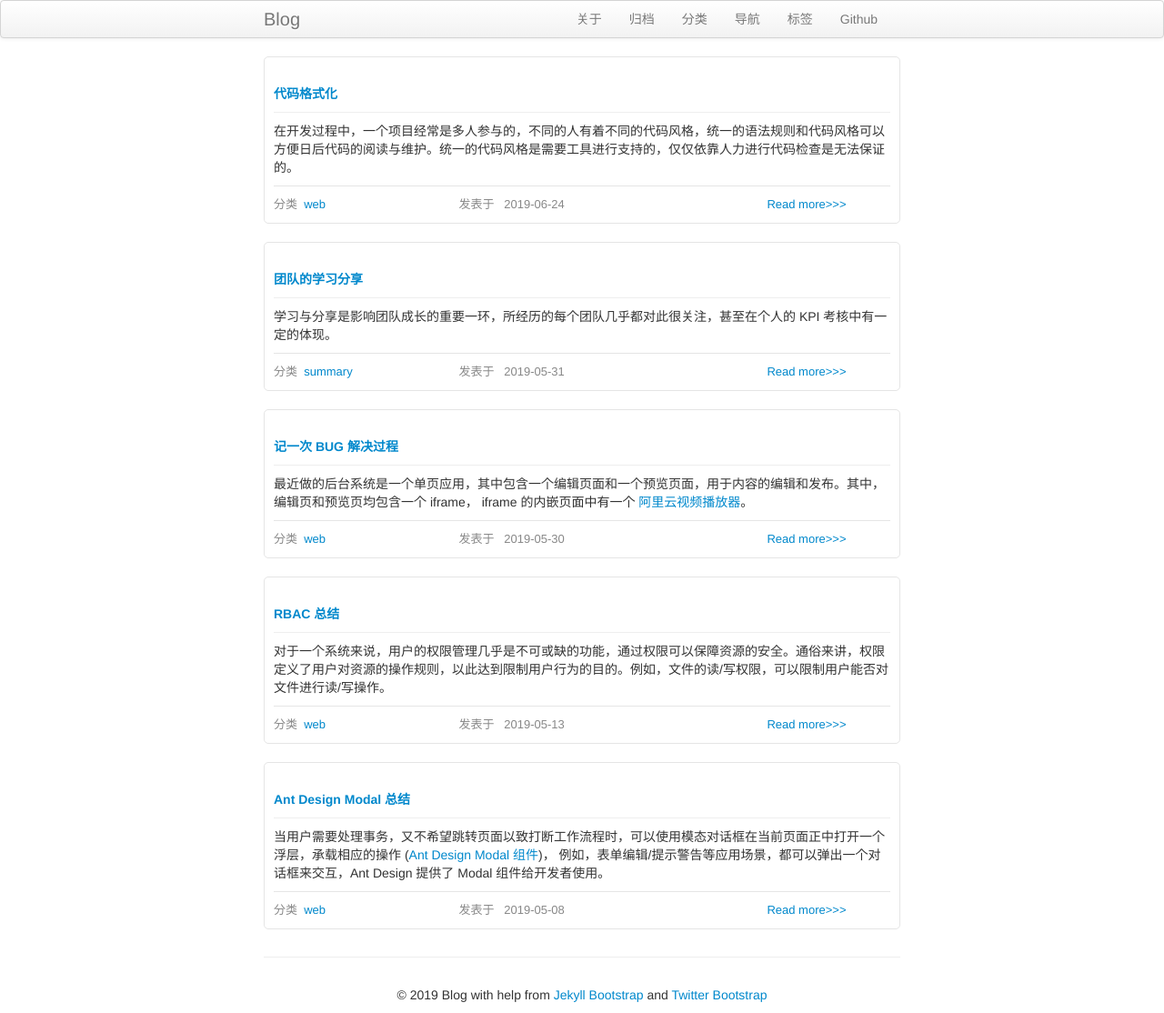
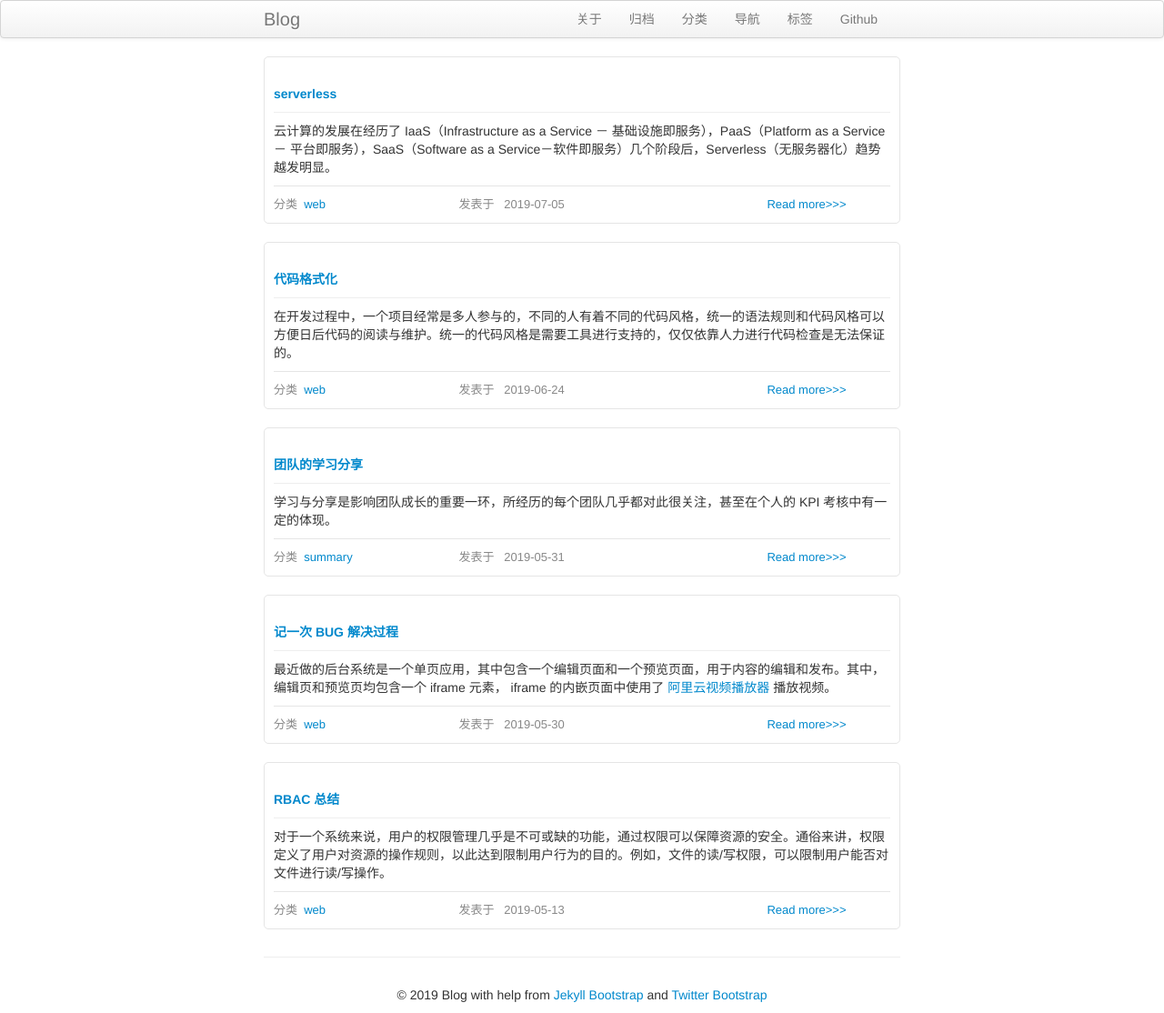
Before and after one commit to i12n/i12n.github.io, a Jekyll site: the page built from index.md, in a window 1280 px wide. Shown: the whole page at 91% size. Built offline with Jekyll 4.4.1, drawn with Linux system fonts in a browser that asks for light colours; some of the changed lines change nothing that is shown.

Commit message:
add post

````diff
--- a/_posts/2019-05-30-fix-a-bug.md
+++ b/_posts/2019-05-30-fix-a-bug.md
@@ -6,18 +6,18 @@
 tags: [ bug ]
 ---
 
-最近做的后台系统是一个单页应用，其中包含一个编辑页面和一个预览页面，用于内容的编辑和发布。其中，编辑页和预览页均包含一个 iframe， iframe 的内嵌页面中有一个 [阿里云视频播放器](https://help.aliyun.com/document_detail/102591.html)。
+最近做的后台系统是一个单页应用，其中包含一个编辑页面和一个预览页面，用于内容的编辑和发布。其中，编辑页和预览页均包含一个 iframe 元素， iframe 的内嵌页面中使用了 [阿里云视频播放器](https://help.aliyun.com/document_detail/102591.html) 播放视频。
 
 <!-- more -->
-在 IE 11 浏览器中，从编辑页跳转到预览页会抛出异常，其 Chrome 浏览器无异常抛出。异常如下：
+在 IE 11 浏览器中，从编辑页跳转到预览页会抛出异常，但是在 Chrome 浏览器并无异常抛出。异常如下：
 
 ![异常图片](/assets/images/web/debug/debug-trace.png)
 
-导致异常的原因是 `isNaN undefined`
+抛出的异常是 `isNaN undefined`
 
 代码调用情况如下：
 
-1. 播放器调用 `Array.slice`
+1. 播放器的某个事件中调用了 `Array.slice`
 
     ```js
     a.dispatcher = function(e) {
@@ -56,13 +56,13 @@
     };
     ```
 
-4. `isNaN undefined` 抛出异常
+4. 抛出异常 `isNaN undefined`
 
 原因猜测：
 
-  1. 猜测 `isNaN` 被重写覆盖。经过排查并未发现 `isNaN` 被重写的代码逻辑，而且正常情况下 IE 11 是原生支持 `isNaN` 的，如果页面不做切换情况下，整个代码调用是正常的。
+  1. 猜测 `isNaN` 被重写覆盖。经过排查并未发现 `isNaN` 被重写的代码，而且正常情况下 IE 11 是原生支持 `isNaN` 的，如果页面不做路由切换，整个代码调用是正常的。
 
-  2. 猜测与页面切换有关系。经过验证，通过 URL 直接进入页面是没有异常的；一旦从编辑页跳转到浏览页就会抛出异常。而单页应用路由变化的时候不会 reload 页面。
+  2. 猜测与页面切换有关系。经过验证，通过 URL 直接进入页面是没有异常的；一旦从编辑页切换到浏览页就会抛出异常。因为是单页应用，路由的变化不会 reload 页面。
 
   3. 猜测抛出的异常与编辑页有关。虽然异常是在进入浏览页之后抛出，但是浏览页的播放器是正常工作的。
 
@@ -70,17 +70,17 @@
 
 ![对比图片](/assets/images/web/debug/compare.png)
 
-出现异常的堆栈比正常堆栈里面的内容少了很多。而异常代码与播放器的事件（progress 应该是播放进度）有关，因此也有可能是执行上下文出现了问题。最终验证，this 的指向确实发生了变化，正常情况下指向 div 元素，而异常情况下指向 video 元素。于是猜测，是否是因为页面切换之后而播放器没有完全销毁导致的。
+出现异常的堆栈比正常的堆栈少了很多。而异常代码与播放器的事件（progress 应该是播放进度）有关，因此也有可能是执行上下文发生了变化。最终验证，this 的指向确实发生了变化，正常情况下指向 div 元素，而异常情况下指向 video 元素。于是猜测，路由切换之后，播放器可能并没有完全销毁。
 
-当时想到的方案就是，将 iframe 里面的内容清空，将播放器的相关代码释放掉，首先想到的是在页面切换之前将 iframe 移除。
+于是想到的一个解决，将 iframe 里面的内容清空，将播放器的相关代码释放掉，首先想到的是在页面切换之前将 iframe 移除。
 
 ```js
 iframe.parentNode.removeChild(iframe)
 ```
 
-然后发现，这样移除 iframe 恰恰完美复现了异常 bug，抛出了同样的异常，也就是说移除 iframe 并没有播放器的事件移除掉。由于跨域问题，无法直接操作 iframe 内部的 document，因此只能想别的问题。
+然后发现，这样移除 iframe 恰恰完美复现了异常 bug，抛出了同样的异常，也就是说虽然移除了 iframe，播放器并没有完全销毁。由于跨域问题，在 IE 浏览器上无法直接操作 iframe 内部的 document，因此具体的内部细节没有办法调试。
 
-最终的解决方法是，将 iframe 的 src 设置为空白页，iframe 的内嵌页面加载空白页，然后切换路由，至此不再抛出异常。QA 测试发现，还是会偶现几次异常，猜测是没有清空完毕页面就切换了，于是加了 100ms 延迟切换。
+最终的解决方法是，将 iframe 的 src 设置为空白页，通过加载空白页将播放器释放，然后再切换路由，至此不再抛出异常。QA 测试发现，还是会偶现几次异常，猜测是没有清空完毕页面就切换了，于是加了 100ms 延迟切换。
 
 ```js
 iframe.setAttribute("src", "about:blank");
--- /dev/null
+++ b/_posts/2019-07-05-about-serverless.md
@@ -0,0 +1,123 @@
+---
+layout: post
+title: "serverless"
+description: ""
+category: web
+tags: [ serverless ]
+---
+
+云计算的发展在经历了 IaaS（Infrastructure as a Service － 基础设施即服务），PaaS（Platform as a Service － 平台即服务），SaaS（Software as a Service－软件即服务）几个阶段后，Serverless（无服务器化）趋势越发明显。
+
+<!-- more -->
+
+## 简介
+
+Serverless 是指在构建和运行应用时无需管理服务器让开发人员更专注于编写应用程序的业务逻辑。它描述了一个更细粒度的部署模型，在该模型中，应用被拆解为一个或多个细粒度的函数被上传到一个平台，然后根据当前所需执行、扩展、计费等。平台方将服务器以服务化的方式提供给业务开发人员，平台方要对其提供的服务完全负责，它的使用者只需对服务按需计费即可。
+
+![Cloud Infrastructure with BaaS and FaaS](/assets/images/serverless/serverless-infrastructure.png)
+
+  > "Everyone wants just to focus on business logic."
+
+Serverless 平台在 PaaS 的基础上提供了以下两种服务：FaaS（Functions as a Service - 函数即服务）和 BaaS（Backend as a Service - 后端即服务）:
+
+- FaaS（Functions as a Service - 函数即服务），通常提供事件驱动（event-driving）的计算。开发人员使用由事件（event）或 HTTP 请求触发的函数运行和管理应用程序代码。开发人员将小的代码单元部署到 FaaS，FaaS 按需执行和扩展，开发人员无需管理服务器或任何其他底层基础设施。
+
+  > 提供颗粒度更细的计算服务
+  > 编写函数实现业务逻辑
+  > 云资源的弹性使用
+
+- BaaS（Backend as a Service - 后端即服务），是第三方基于 API 的服务，用于替换应用程序中的核心功能子集。因为这些 API 是作为一个自动扩缩容和透明操作的服务提供的，所以开发人员认为这是无服务器的
+
+  > 提供基础的后端服务
+  > 通过 SDK 使用相关服务
+  > 为业务实现提供底层支持
+
+通常认为 Serverless = FaaS + BaaS. 函数在 FaaS 平台中，需要通过一系列的事件驱动函数执行。每次函数执行，可能使用的都是不同的容器，无法进行内存或数据共享，因此是无状态的。BaaS 提供的后端服务，开发者可以用最简单的方式一键集成中间件、存储、消息等能力，用最简单的方式让业务快速落地。
+
+![Serverless Computing](/assets/images/serverless/serverless-computing.png)
+
+Serverless 工作过程
+
+1. 开发者编写业务逻辑代码
+2. 代码部署到云平台
+3. 用户的请求触发了事件
+4. 事件对应的函数载入容器
+5. 执行函数结果响应给用户
+
+  ![Serverless Procedure.png](/assets/images/serverless/serverless-procedure.png)
+
+Serverless 价值
+
+- NoOps：平台提供统一的运营支持，业务方几乎不需要运营投入
+- 按需付费：只需为使用的资源付费，空闲资源不需要付费
+- 聚焦业务：开发人员的更多精力用于实现应用的业务逻辑，不需关注应用依赖的服务
+
+## 前端场景
+
+Serverless 降低了接入服务的门槛，通常搭建 Node Server 需要服务器管理和运营方面的经验，而这些恰好是前端工程师所不擅长的，Serverless 让前端工程师更容易地使用服务，未来前端很可能会打破当前的边界，探索出更多的可能性。
+
+### 开发模式
+
+Serverless 降低了后端开发的门槛。以往的后端应用被拆分为一个个函数，平台提供了各种服务的 SDK 方便在应用中使用，让开发人员聚焦于业务，前端工程师可以完成整个业务的开发工作。
+
+![serverless-application-development](/assets/images/serverless/serverless-application-development.png)
+
+开发模式的转变也会导致前端职能的转变，由前端开发转变为应用开发，完成整个业务链路的开发工作。这其中减少了前后端联调/服务器运维等环节，业务开发会更加高效。
+
+### BFF
+
+随着业务复杂程度的增加以及微服务的不断演进，为了提高接口的可复用性，服务端的接口会进行通用化设计。这就导致前端不能直接使用数据，需要将数据进行加工处理，以满足业务的 UI 渲染需求。因此，通常需要 BFF (Backend For Frontend) 作为适配层做一些业务逻辑处理，BFF 适用于多端应用/聚合裁剪等场景。
+
+![node-bff](/assets/images/serverless/node-bff.png)
+
+通常 BFF 层由前端 Node 服务负责，对后端的原子化数据进行聚合和剪裁等处理，最终提供给 UI 渲染。但是 BFF 也带来了一些问题：
+
+- 运维成本增加，对于一些高并发的业务场景，并发压力会集中于 BFF 层，这对前端的运维能力有了更高的要求。
+
+- 资源利用率低，在一些低频的业务场景，BFF 层的服务资源很可能长期处于闲置状态。
+
+- 可服用性差，多个业务平台之间的 BFF 层是无法复用的，同样的中间件各个平台都需要重复接入，同样的功能也会在不同平台之间实现。
+
+Serverless 实现的 BFF，一体化解决方案的方式，将运维的压力转给 FaaS 服务，对于业务方无需考虑运维能力。通过网关实现线下、预发、日常环境的管理。BaaS 提供多种基础服务，方便各个业务方使用。
+
+![node-bff](/assets/images/serverless/serverless-bff.png)
+
+### 服务端渲染
+
+SSR 服务端渲染在减少白屏时间等方面有着很大的优势。通常服务端渲染是以路由为单位进行的，当用户请求页面时，服务端将请求解析为对应的路由，通过路由将视图解析成 HTML 文档，返回给客户端用户。服务端渲染会带来额外的运维成本，前端需要维护用于渲染的服务。
+
+![server-render](/assets/images/serverless/server-render.png)
+
+基于 Serverless 的服务端渲染，以函数为单位提供渲染页面 UI 的能力，将解析好的 HTML 吐给用户端。由之前的路由解析，拆解为函数解析，并且减少了运维成本。
+
+![serverless-faas-render](/assets/images/serverless/serverless-faas-render.png)
+
+目前，组件化开发方式在前端以及有了广泛的应用，而组件通常就是一个函数，例如 React 就是一个 `UI = f(states)` 的框架，与 Serverless 的函数理念一致。 进而可以将 FaaS 延伸到 CaaF（组件即函数），提供组件维度的渲染服务，一个页面场景就是多个组件微服务的聚合。
+
+![serverless-caaf-render](/assets/images/serverless/serverless-caaf-render.png)
+
+### 场景应用
+
+#### 小程序
+
+Serverless 很好的一个应用场景就是小程序的云开发功能，支付宝小程序和微信小程序都支持这一功能。云开发功能为移动开发者提供的一站式后端云服务，无需搭建服务器，即可使用云端能力。它帮助开发者统一构建和管理资源，免去了移动应用开发过程中繁琐的服务器搭建及运维、域名注册及备案、数据接口实现等繁琐流程，让开发者可以专注于业务逻辑的实现，业务逻辑的实现可以由前端开发完成。
+
+![serverless-minapp](/assets/images/serverless/serverless-minapp.png)
+
+#### Web IDE
+
+开发人员的不仅仅要开发业务代码，还要考虑不同运行环境的部署和维护等问题。Web IDE 的出现，打通了云上环境，屏蔽开发环境，支持调试环境，一站式编、编译、部署代码。另外，云平台将后端封装为了 BaaS 服务，前端通过 SDK 可以完成后端业务逻辑。
+
+## 参考资料
+
+- https://www.thoughtworks.com/insights/blog/bff-soundcloud
+- https://helpcdn.aliyun.com/document_detail/65565.html
+- https://cryptiot.de/cloud-computing/serverless-computing-1/
+- https://specify.io/concepts/serverless-baas-faas
+- https://aws.amazon.com/cn/blogs/china/iaas-faas-serverless/
+- https://www.cloudflare.com/learning/serverless/glossary/backend-as-a-service-baas/
+- https://martinfowler.com/articles/serverless.html
+- https://www.thoughtworks.com/insights/blog/bff-soundcloud
+- http://www.alloyteam.com/2018/09/13430
+- https://github.com/nodejh/nodejh.github.io/issues/49
+- https://mp.weixin.qq.com/s/wMA2gS4QWhCft6dS7zJvTQ
````
Also changed, not shown: _posts/2019-05-31-learn-and-share.md (line endings or trailing spaces), assets/images/serverless/node-bff.png (added), assets/images/serverless/server-render.png (added), assets/images/serverless/serverless-application-development.png (added), assets/images/serverless/serverless-bff.png (added), assets/images/serverless/serverless-caaf-render.png (added), assets/images/serverless/serverless-computing.png (added), assets/images/serverless/serverless-faas-render.png (added), assets/images/serverless/serverless-infrastructure.png (added), assets/images/serverless/serverless-minapp.png (added), assets/images/serverless/serverless-procedure.png (added), assets/images/serverless/serverless-render.png (added).
